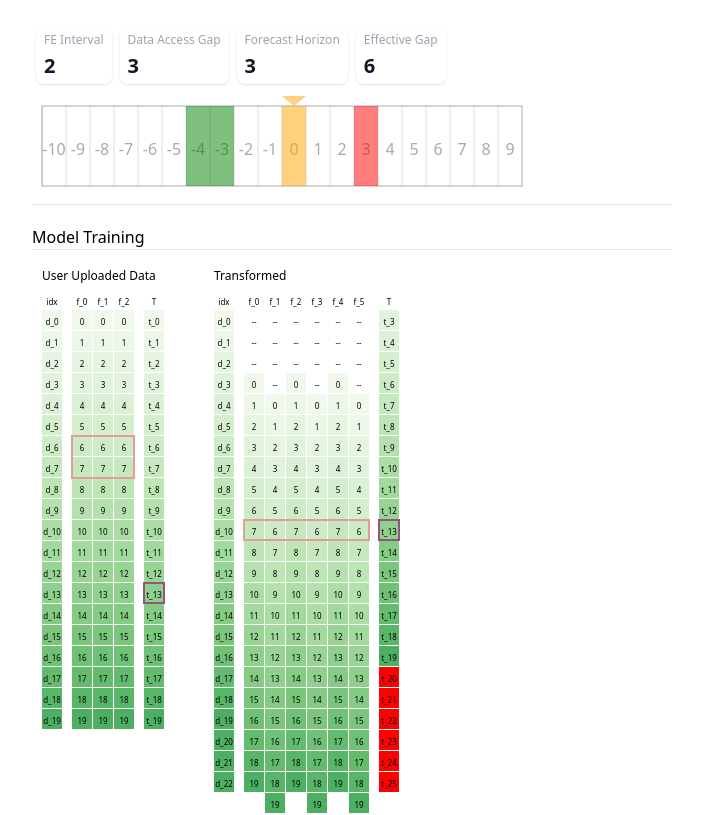
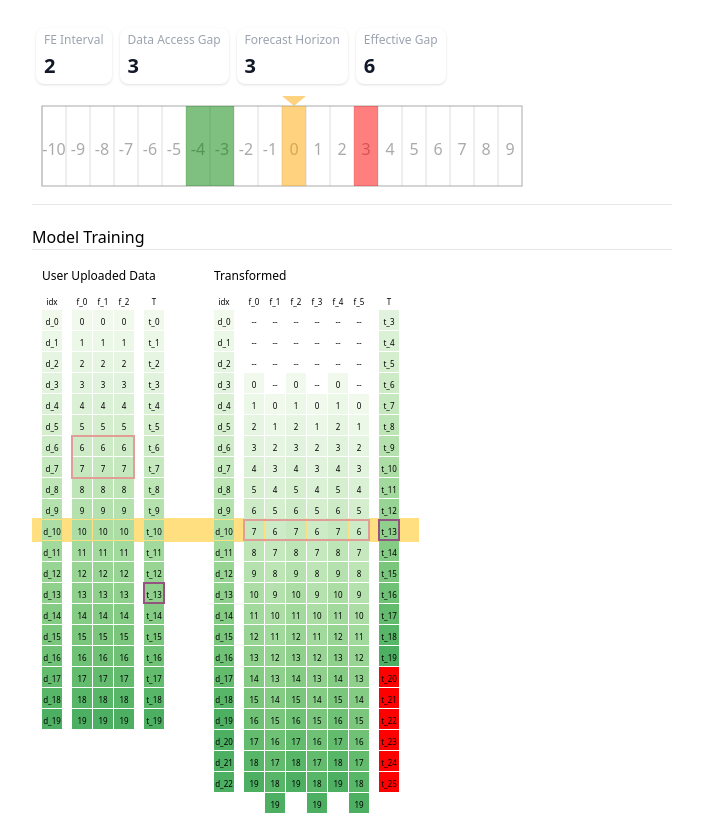
Before and after one commit to dvreed77/data-manipulation, a React (Vite) app: page / in a window 1280 px wide. Shown: the top 815 px of the page, without its empty margins (288-991 px from the left). Built offline with nearby package versions, Linux system fonts and the light colour scheme.

Commit message:
added deploy script

```diff
--- a/src/App.tsx
+++ b/src/App.tsx
@@ -48,6 +48,16 @@ function App() {
       <h2 className="mt-5">Model Training</h2>
       <hr />
       <svg width={1000} height={1000}>
+        <rect
+          x={df1.marginLeft - 10}
+          y={df1.marginTop + (df1.cellSize + df1.cellGap) * forecastPt - 2}
+          width={df1.width + 50 + df2.width + 30}
+          height={cellSize + 4}
+          // strokeWidth={2}
+          fill="#FFBF00"
+          opacity={0.5}
+        />
+
         {df1.draw()}
 
         <rect
--- a/src/DraggableRect.tsx
+++ b/src/DraggableRect.tsx
@@ -78,14 +78,14 @@ export const DraggableRect = ({
             x={x1 + offset} //TODO(dreed): figure out why its +1
             onChange={handleStartChange}
             min={0}
-            max={x2 - step}
+            max={x2}
             step={step}
             height={height}
           />
           <MovableHandle
             x={x2 + offset}
             onChange={handleStopChange}
-            min={x1 + offset}
+            min={x1}
             max={max + offset}
             step={step}
             height={height}
```
